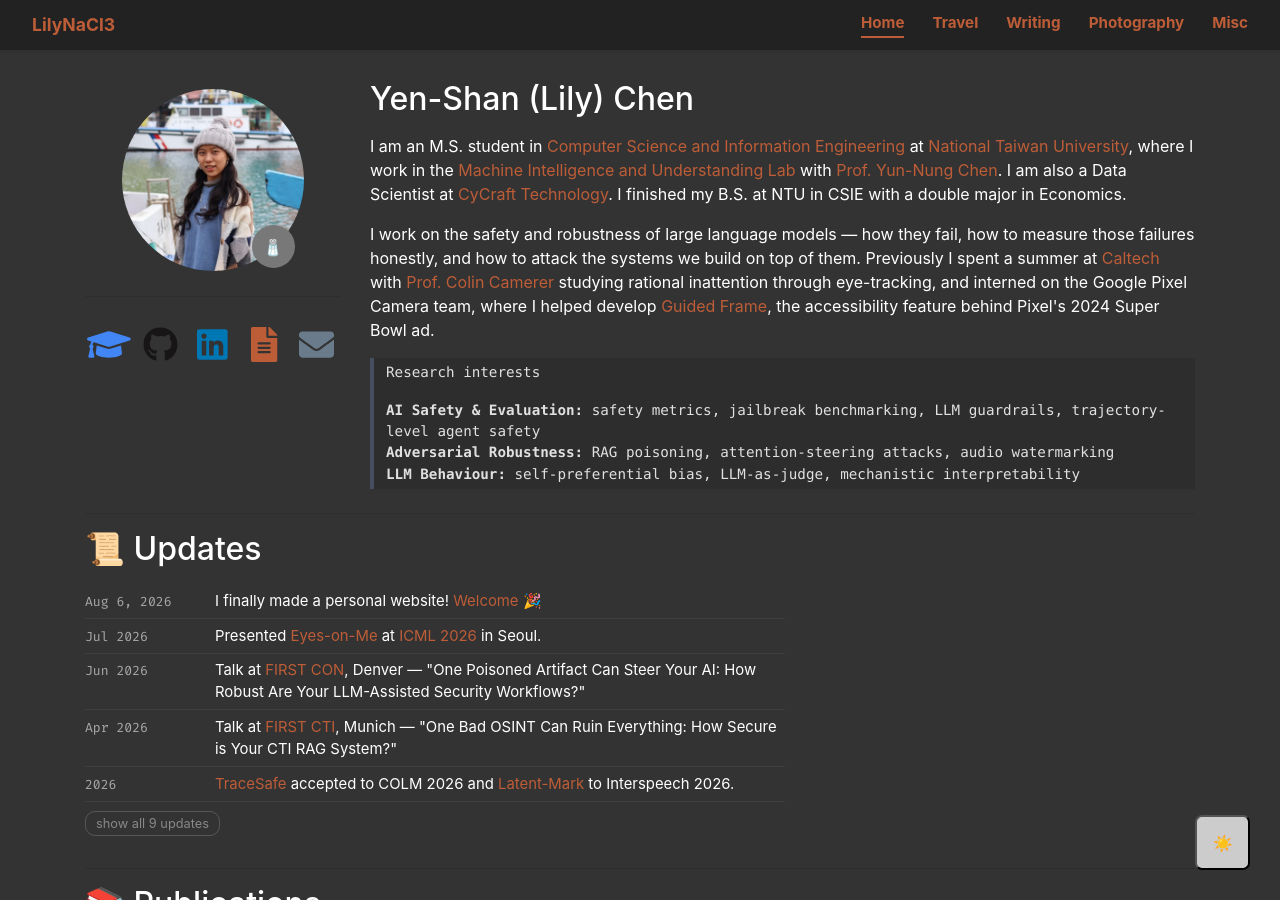
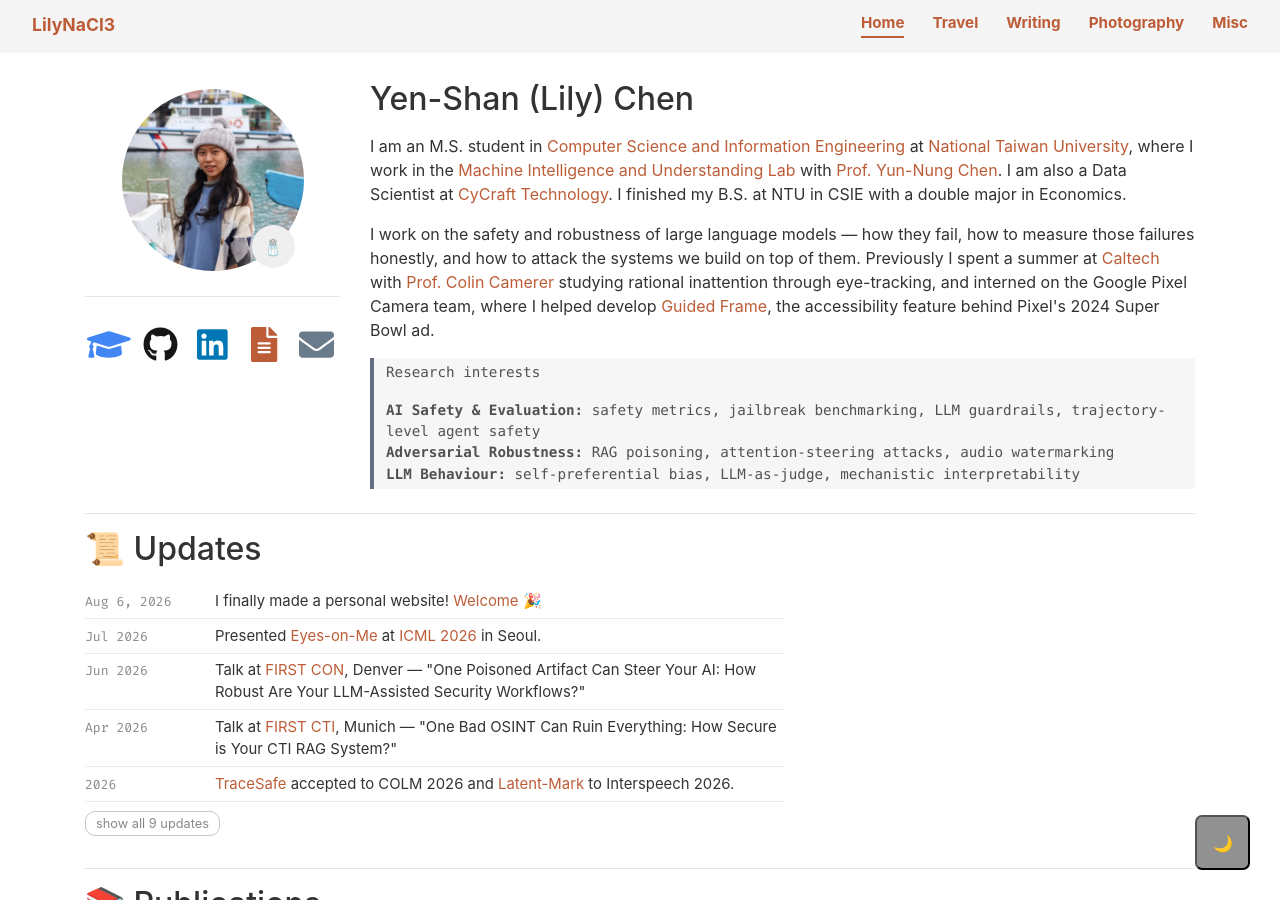
Before and after one commit to yenshan0530/yenshan0530.github.io, a Jekyll site: the page built from index.md, in a window 1280 px wide and 900 px high. Built offline with Jekyll 4.4.1, drawn with Linux system fonts in a browser that asks for light colours; some web fonts are replaced.

Commit message:
[change] default to light theme; remember the user's toggle choice

```diff
--- a/js/scripts.js
+++ b/js/scripts.js
@@ -111,10 +111,12 @@
         bodyEl.classList.remove('light-theme');
         bodyEl.classList.add('dark-theme');
         buttonEl.innerText = '☀️';
+        localStorage.setItem('theme', 'dark');
     } else {
         bodyEl.classList.remove('dark-theme');
         bodyEl.classList.add('light-theme');
         buttonEl.innerText = '🌙';
+        localStorage.setItem('theme', 'light');
     }
 }
 
@@ -300,12 +302,11 @@
 } // end #projects guard
 
 
-// Set theme based on time of day (dark 7PM–7AM, light otherwise)
+// Theme: light by default; the toggle's choice is remembered across visits
 document.addEventListener('DOMContentLoaded', function() {
     const buttonEl = document.querySelector('.toggle-theme-button');
-    var currentHour = new Date().getHours();
 
-    if (currentHour > 19 || currentHour <= 7) {
+    if (localStorage.getItem('theme') === 'dark') {
         document.body.classList.add('dark-theme');
         buttonEl.innerText = '☀️';
     } else {
```
Also changed, not shown: TODO.md (+1 -0 lines).
